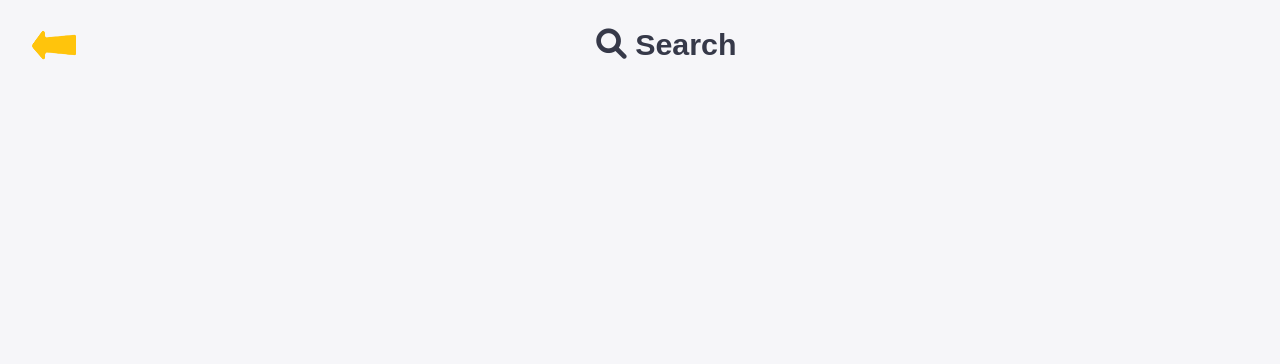
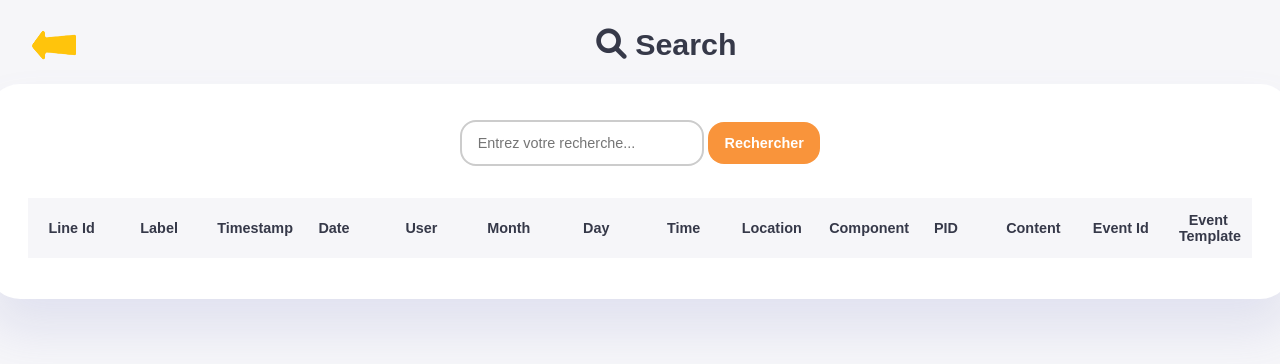
Before and after one commit to MaissaDaas/BigData_ELK, a Flask app: page /search in a window 1280 px wide. Shown: the top 364 px of the page. Run offline with Flask 3, Linux system fonts and the light colour scheme; lists and menus that the app fills with data are empty.

Commit message:
terminer page search

```diff
--- a/flask_app/app.py
+++ b/flask_app/app.py
@@ -3,9 +3,13 @@ import os
 import json
 import csv
 import requests
+from elasticsearch import Elasticsearch
+
 # import requests  # Don't forget to import requests
 
 app = Flask(__name__)
+
+es = Elasticsearch(["http://localhost:9200"])
 
 LOGS_DIR = os.path.join(os.path.dirname(
     os.path.abspath(__file__)), '..', 'logstash', 'logs')
@@ -15,8 +19,9 @@ if not os.path.exists(LOGS_DIR):
 
 # Define Kibana URL and visualization ID
 KIBANA_URL = "https://organic-barnacle-v7447rjg7rwcpr9w-5601.app.github.dev"
-#/  # URL complète de votre instance Kibana
+# /  # URL complète de votre instance Kibana
 VISUALIZATION_ID = "a2cbb630-b0ea-11ef-bffc-c7786914d8da"
+
 
 @app.route('/')
 def index():
@@ -50,13 +55,37 @@ def upload_file():
 
     return redirect(url_for('index', error_message="Fichier non autorisé, uniquement JSON ou CSV."))
 
+
 @app.route('/dashboard')
 def show_visualization():
     return render_template('dashboard.html')
 
-@app.route('/search')
-def show_search():
-    return render_template('search.html')
+
+@app.route('/search', methods=['GET', 'POST'])
+def search_logs():
+    results = []
+    query = ""
+    if request.method == 'POST':
+        query = request.form.get('query')
+        if query:
+            # Elasticsearch search query
+            es_query = {
+                "query": {
+                    "multi_match": {
+                        "query": query,
+                        "fields": ["LineId", "Label", "Timestamp", "Date", "User", "Month", "Day", "Time", "Location", "Component", "PID", "Content", "EventId", "EventTemplate"]
+                    }
+                }
+            }
+            response = es.search(index="csv-2024.12.02", body=es_query)
+            results = response.get('hits', {}).get('hits', [])
+
+            # Remove duplicates based on 'LineId'
+            results = {result['_source']['LineId']
+                : result for result in results}.values()
+
+    return render_template('search.html', results=results, query=query)
+
 
 if __name__ == '__main__':
     app.run(debug=True)
--- a/flask_app/static/style.css
+++ b/flask_app/static/style.css
@@ -16,6 +16,16 @@ body {
     box-shadow: 0 2rem 3rem rgba(132, 139, 200, 0.18);
     transition: all .3s ease;
     width: 55rem;
+    padding-top: 1rem;
+}
+
+.search-box {
+    background-color: #fff;
+    padding: 2.5rem;
+    border-radius: 2rem;
+    box-shadow: 0 2rem 3rem rgba(132, 139, 200, 0.18);
+    transition: all .3s ease;
+    width: 100%;
     padding-top: 1rem;
 }
 
@@ -150,3 +160,106 @@ button:hover {
 iframe {
     border: none;
 }
+
+.search-input {
+    display: block;
+    align-items: center;
+    justify-content: center;
+    gap: 10px;
+    margin: 20px auto;
+    width: 80%;
+    max-width: 60%;
+}
+
+.search-input input[type="text"] {
+    flex: 1;
+    width: 13rem;
+    padding: .8rem 1rem;
+    font-size: .9rem;
+    border: 2px solid #ccc;
+    border-radius: 1rem;
+    color: #7d8da1;
+    transition: all 0.3s ease;
+}
+
+.search-input button {
+    color: white;
+    background-color: #f9943b;
+    width: 7rem;
+    padding: .8rem 1rem;
+    border: none;
+    border-radius: 1rem;
+    cursor: pointer;
+    font-size: .9rem;
+    font-weight: 550;
+    transition: background-color 0.3s;
+}
+
+.search-input button:hover {
+    background-color: #77c92a;
+}
+
+.search-input input[type="text"]:focus {
+    border-color: #77c92a;
+    outline: none;
+}
+
+table {
+    width: 100%;
+    table-layout: fixed;
+    border-collapse: collapse;
+    padding: 1.8rem;
+    text-align: center;
+    justify-content: center;
+    align-items: center;
+    border-bottom-left-radius: 1rem;
+    border-bottom-right-radius: 1rem;
+    color: #363949;
+    padding: 0rem;
+    margin-top: 2rem;
+    background-color: #fff;
+}
+
+table:hover {
+    box-shadow: none;
+}
+
+table tbody td {
+    height: 4rem;
+    background-color: #fff;
+    border-bottom: 1px solid #fff;
+    color: #677483;
+    font-size: .9rem;
+    border-radius: 1rem;
+}
+
+table thead {
+    width: 100;
+}
+
+table th {
+    padding: 0.9rem;
+    text-align: center;
+    border-bottom: 1px solid #fff;
+    background-color: #f6f6f9;
+    color: #363949;
+    font-weight: bold;
+    font-size: .9rem;
+}
+
+table tr {
+    padding: 0.8rem;
+    text-align: center;
+    border-bottom: 1px solid #fff;
+    border-bottom-left-radius: 2rem;
+}
+
+table td {
+    padding: 0.8rem;
+    text-align: center;
+    border-bottom: 1px solid #dce1eb;
+}
+
+table tbody td:last-child {
+    border-right: none;
+}
--- a/flask_app/templates/search.html
+++ b/flask_app/templates/search.html
@@ -23,7 +23,54 @@
             <h1> <i class="fas fa-search"></i> Search</h1>
         </div>
 
+        <div class="search-box">
+            <form method="POST" class="search-input">
+                <input type="text" name="query" placeholder="Entrez votre recherche..." value="{{ query }}">
+                <button type="submit">Rechercher</button>
+            </form>
 
+            <table>
+                <thead>
+                    <tr>
+                        <th>Line Id</th>
+                        <th>Label</th>
+                        <th>Timestamp</th>
+                        <th>Date</th>
+                        <th>User</th>
+                        <th>Month</th>
+                        <th>Day</th>
+                        <th>Time</th>
+                        <th>Location</th>
+                        <th>Component</th>
+                        <th>PID</th>
+                        <th>Content</th>
+                        <th>Event Id</th>
+                        <th>Event Template</th>
+                    </tr>
+                </thead>
+                <tbody>
+                    {% for result in results %}
+                    <tr>
+                        <td>{{ result['_source']['LineId'] }}</td>
+                        <td>{{ result['_source']['Label'] }}</td>
+                        <td>{{ result['_source']['Timestamp'] }}</td>
+                        <td>{{ result['_source']['Date'] }}</td>
+                        <td>{{ result['_source']['User'] }}</td>
+                        <td>{{ result['_source']['Month'] }}</td>
+                        <td>{{ result['_source']['Day'] }}</td>
+                        <td>{{ result['_source']['Time'] }}</td>
+                        <td>{{ result['_source']['Location'] }}</td>
+                        <td>{{ result['_source']['Component'] }}</td>
+                        <td>{{ result['_source']['PID'] }}</td>
+                        <td>{{ result['_source']['Content'] }}</td>
+                        <td>{{ result['_source']['EventId'] }}</td>
+                        <td>{{ result['_source']['EventTemplate'] }}</td>
+
+                    </tr>
+                    {% endfor %}
+                </tbody>
+            </table>
+        </div>
     </div>
 </body>
 
```
